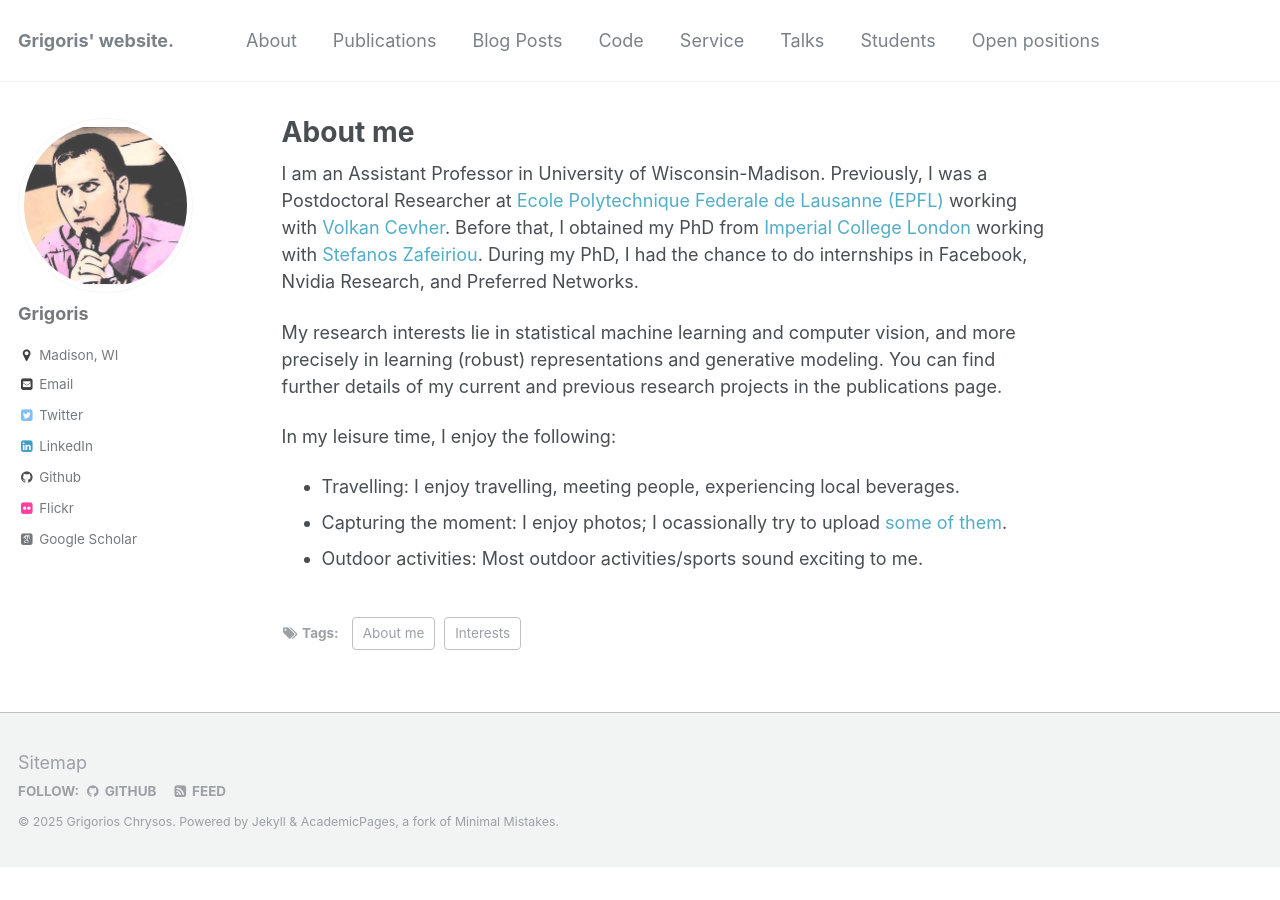
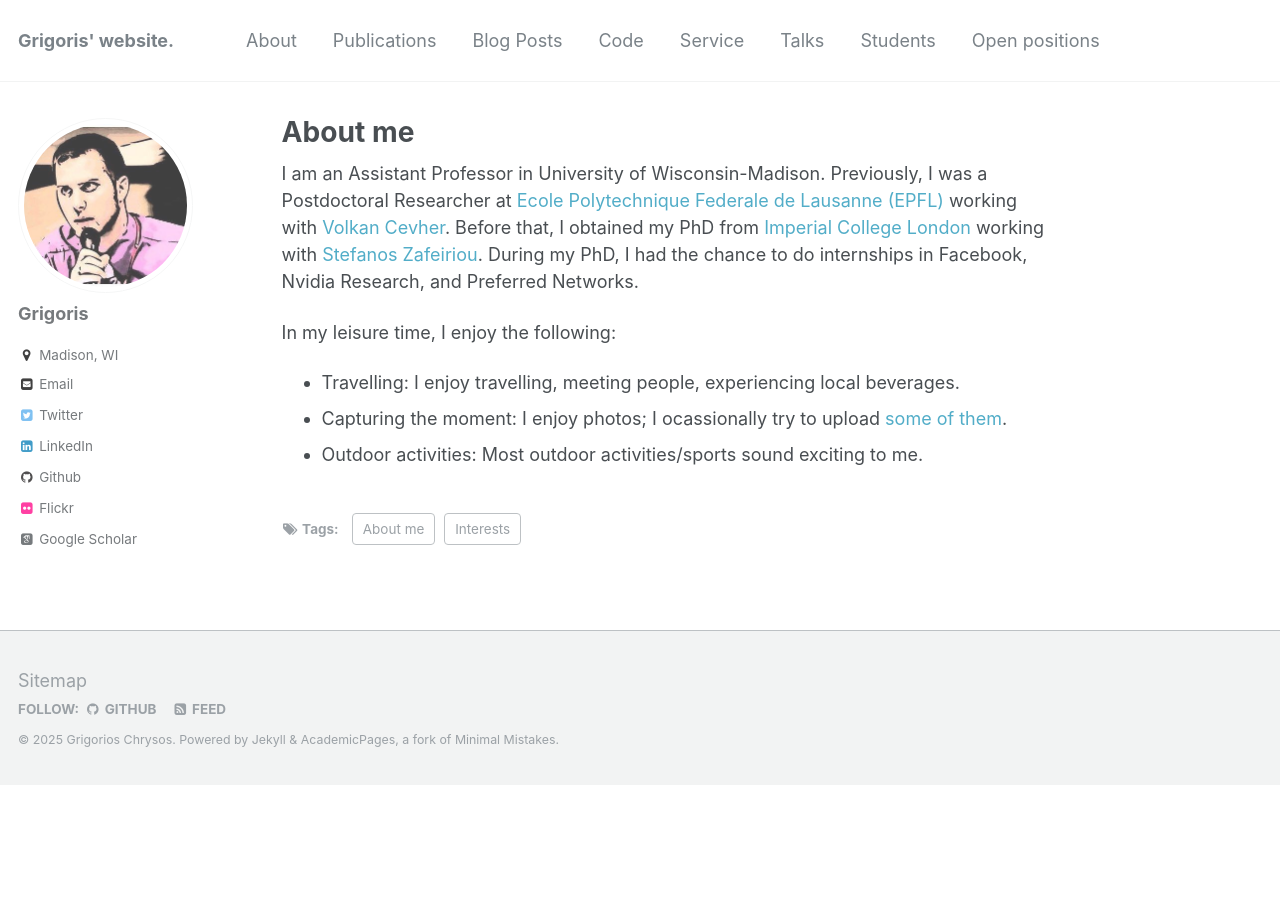
Before and after one commit to grigorisg9gr/grigorisg9gr.github.io, a Jekyll site: the page built from _pages/about/index.html, in a window 1280 px wide. Built offline with Jekyll 4.4.1, drawn with Linux system fonts in a browser that asks for light colours; some web fonts are replaced.

Commit message:
Minor change.

```diff
--- a/_pages/about/index.html
+++ b/_pages/about/index.html
@@ -8,18 +8,17 @@ comments: false
         <div>
         <p> I am an Assistant Professor in University of Wisconsin-Madison. Previously, I was a Postdoctoral Researcher at <a href="https://www.epfl.ch/en/">Ecole Polytechnique Federale de Lausanne (EPFL)</a> working with <a href="https://people.epfl.ch/volkan.cevher">Volkan Cevher</a>. Before that, I obtained my PhD from <a href="https://www.imperial.ac.uk/"> Imperial College London</a> working with <a href="https://www.imperial.ac.uk/people/s.zafeiriou">Stefanos Zafeiriou</a>. During my PhD, I had the chance to do internships in Facebook, Nvidia Research, and Preferred Networks.
 
-        <p> My research interests lie in statistical machine learning and computer vision, and more precisely in learning (robust) representations and generative modeling. You can find further details of my current and previous research projects in the publications page.
         </div>
         <div>
         <p> In my leisure time, I enjoy the following:</p>
         <ul class="align_left">
                	<li> <span class="thick">Travelling:</span>
-                                    I enjoy travelling, meeting people, experiencing local beverages.</br>
+                                    I enjoy travelling, meeting people, experiencing local beverages.
                                     <!--<a href="travelling_map.html" class="fancybox fancybox.iframe" title="Grigoris' plan for travelling"> This</a>
                                      is a list of the places I plan to visit in the future.--></li>
 
                	<li> <span class="thick">Capturing the moment:</span>
-                                    I enjoy photos; I ocassionally try to upload <a href="https://flic.kr/ps/zWeyY">some of them</a>.</br>
+                                    I enjoy photos; I ocassionally try to upload <a href="https://flic.kr/ps/zWeyY">some of them</a>.</li>
                                     <!--<a href="taking_photos.html" class="fancybox fancybox.iframe" title="Grigoris' collection of pictures">My effort</a> to share some of the attractive pics.</li>-->
                	<li> <span class="thick">Outdoor activities:</span>
                                     Most outdoor activities/sports sound exciting to me.</li>
--- a/index.html
+++ b/index.html
@@ -9,7 +9,7 @@ comments: false
 
 <p>Welcome to my site. My name is Grigoris and I am an Assistant Professor in University of Wisconsin-Madison. </p>
 
-<p>My research focuses on reliable machine learning, focusing on the development of trustworthy models. Concretely,<p>
+<p>My research focuses on reliable machine learning. Concretely,<p>
 
 <ul>
     <li><strong>Parsimonious learning</strong>: How do deep neural networks learn so effectively using natural signal priors? Natural signals like text and images aren't random; they have a hidden structure, often in the form of sparsity or low-rank constraints. Understanding precisely how networks leverage this inherent structure is a key question. My goal is to design the next generation of networks that have more predictable expressivity (what functions they can represent), trainability (how optimization finds a good solution), and generalization (why they perform well on unseen data).</li>
```
Also changed, not shown: _posts/2019-02-18-release-face-video-db.md (deleted, +0 -30 lines), _posts/2025-08-01-hallucination-inspired-exercises.md (+1 -1 lines).
